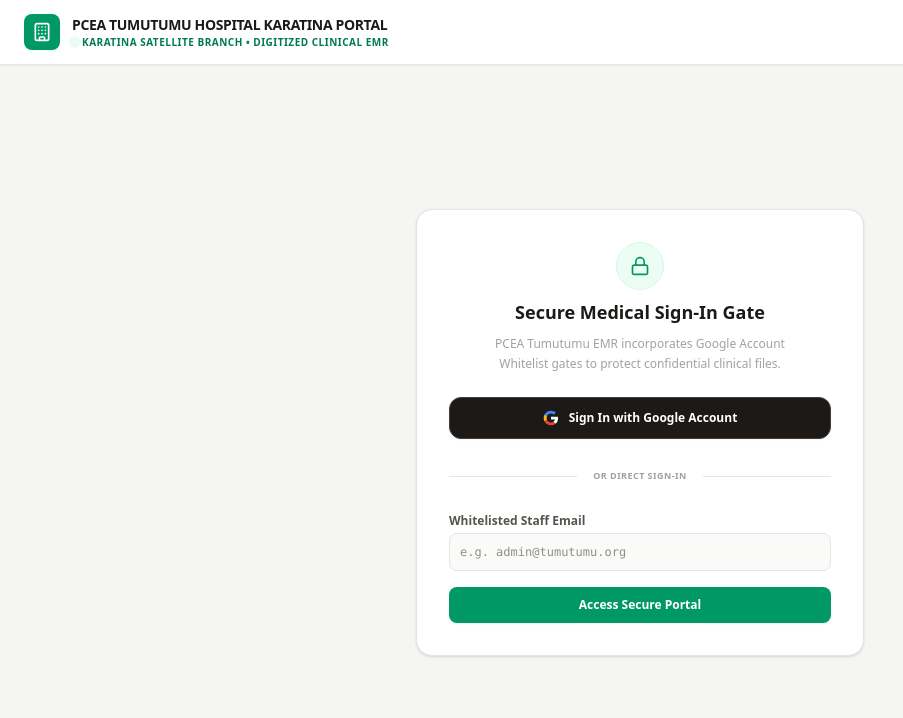
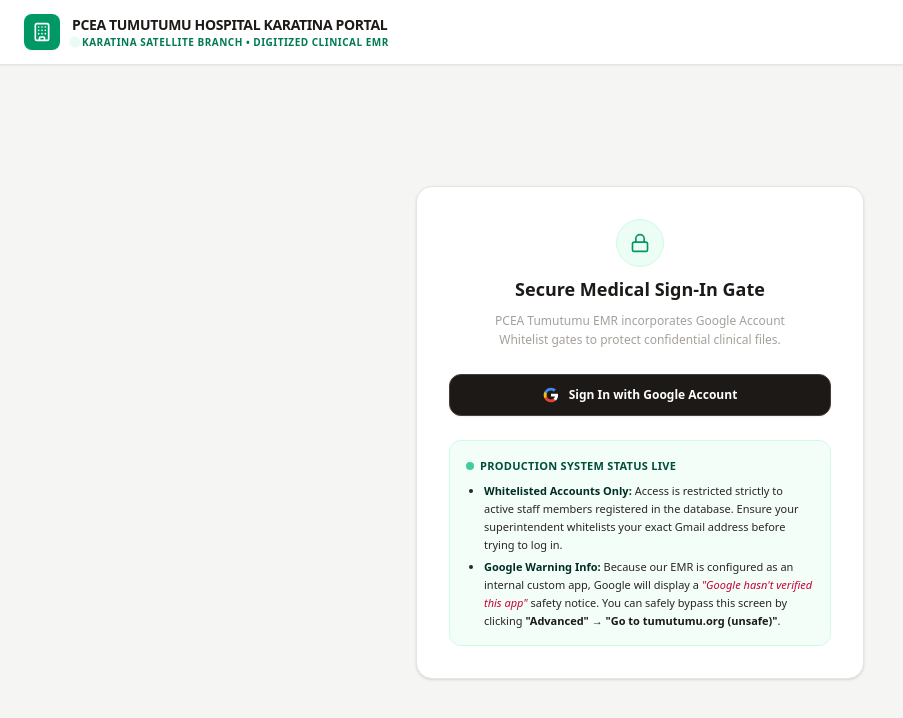
Before and after one commit to wangechigodfrey77-debug/PCEA-Tumutumu-Karatina-Branch-, a React (Vite) app: page / in a window 1280 px wide. Shown: the top 718 px of the page, without its empty margins (0-903 px from the left). Built offline with nearby package versions, Linux system fonts and the light colour scheme; no server answers.

Commit message:
feat: add production status guidance and lifecycle
Replace direct sign-in form with a production readiness panel, implement database protection logic to prevent seeding in production environments, and enable secure clearing of mock data for go-live.

```diff
--- a/src/App.tsx
+++ b/src/App.tsx
@@ -686,41 +686,21 @@ export default function App() {
                Sign In with Google Account
             </button>
 
-            <div className="relative flex py-1.5 items-center">
-              <div className="flex-grow border-t border-stone-200"></div>
-              <span className="flex-shrink mx-4 text-stone-400 text-[9px] uppercase font-bold tracking-wider">or direct sign-in</span>
-              <div className="flex-grow border-t border-stone-200"></div>
+            {/* Live Production Environment Guidance Panel */}
+            <div className="bg-emerald-50/55 border border-emerald-100 rounded-xl p-4 space-y-2 text-[11px] text-emerald-955 leading-relaxed">
+              <h3 className="font-bold flex items-center gap-1.5 text-emerald-900 uppercase tracking-wide">
+                <span className="w-2 h-2 rounded-full bg-emerald-500 animate-pulse"></span>
+                Production System Status Live
+              </h3>
+              <ul className="list-disc pl-4 space-y-1 ml-0.5">
+                <li>
+                  <strong className="text-emerald-950">Whitelisted Accounts Only:</strong> Access is restricted strictly to active staff members registered in the database. Ensure your superintendent whitelists your exact Gmail address before trying to log in.
+                </li>
+                <li>
+                  <strong className="text-emerald-950">Google Warning Info:</strong> Because our EMR is configured as an internal custom app, Google will display a <em className="italic text-rose-700">"Google hasn't verified this app"</em> safety notice. You can safely bypass this screen by clicking <strong className="font-semibold text-stone-900">"Advanced" → "Go to tumutumu.org (unsafe)"</strong>.
+                </li>
+              </ul>
             </div>
-
-            <form
-              onSubmit={(e) => {
-                e.preventDefault();
-                if (inputEmail.trim()) {
-                  setSessionEmail(inputEmail.trim());
-                } else {
-                  setLoginError('Please enter a valid whitelisted email address.');
-                }
-              }}
-              className="space-y-4 text-xs"
-            >
-              <div>
-                <label className="block text-xs font-semibold text-stone-600 mb-1">Whitelisted Staff Email</label>
-                <input
-                  type="email"
-                  required
-                  placeholder="e.g. admin@tumutumu.org"
-                  value={inputEmail}
-                  onChange={(e) => setInputEmail(e.target.value)}
-                  className="w-full bg-stone-50 border border-stone-200 rounded-lg p-2.5 text-xs focus:ring-1 focus:ring-emerald-500 outline-hidden font-mono"
-                />
-              </div>
-              <button
-                type="submit"
-                className="w-full bg-emerald-600 text-white hover:bg-emerald-700 py-2.5 rounded-lg text-xs font-bold transition-all shadow-xs cursor-pointer"
-              >
-                Access Secure Portal
-              </button>
-            </form>
           </div>
         </div>
       ) : (
--- a/src/components/AdminDashboard.tsx
+++ b/src/components/AdminDashboard.tsx
@@ -978,7 +978,8 @@ export function AdminDashboard({
       {/* D. SECURE EMAIL WHITELIST MANAGER SCREEN */}
       {activeAdminSub === 'whitelist' && (
         <div id="admin-whitelist-submodule" className="grid grid-cols-1 lg:grid-cols-3 gap-6">
-          <div className="bg-white p-6 rounded-xl border border-stone-200 shadow-sm leading-relaxed h-fit">
+          <div className="space-y-6 h-fit">
+            <div className="bg-white p-6 rounded-xl border border-stone-200 shadow-sm leading-relaxed">
               <h3 className="text-sm font-semibold text-stone-800 mb-4 flex items-center gap-2">
                 <ShieldAlert className="w-4.5 h-4.5 text-emerald-600" />
                 Whitelist New Account Email
@@ -1030,11 +1031,44 @@ export function AdminDashboard({
                 <button
                   id="btn-add-whitelist-submit"
                   type="submit"
-                className="w-full bg-emerald-600 hover:bg-emerald-700 text-white font-medium py-2 rounded-lg transition-all"
+                  className="w-full bg-emerald-600 hover:bg-emerald-700 text-white font-medium py-2 rounded-lg transition-all cursor-pointer"
                 >
                   Whitelist Account Email
                 </button>
               </form>
+            </div>
+
+            {/* Go-Live Database Purge Tool */}
+            {onClearTestDataToGoLive && (
+              <div className="bg-rose-50/70 border border-rose-200 rounded-xl p-5 space-y-3 shadow-xs">
+                <h3 className="text-xs font-bold text-rose-950 uppercase tracking-wider flex items-center gap-1.5">
+                  <span className="w-2 h-2 rounded-full bg-rose-600 animate-pulse"></span>
+                  Database Go-Live Control
+                </h3>
+                <p className="text-[11px] text-rose-900 leading-relaxed">
+                  Ready for live clinical deployment? Click below to delete all mock patients, lab diagnostic results, messages, appointments, expenses, and trial accounts permanently.
+                </p>
+                <div className="border-t border-rose-200/60 my-1"></div>
+                <p className="text-[10px] text-rose-800 leading-relaxed font-semibold">
+                  🔒 Note: Your active administrative email ({currentUserEmail}) and developer accounts will remain whitelisted to preserve your secure superintendent access.
+                </p>
+                <button
+                  id="btn-purge-test-data"
+                  onClick={() => {
+                    const confirmPurge = confirm(
+                      "CRITICAL WARNING:\n\nAre you absolutely sure you want to PERMANENTLY DELETE all test patient files, lab diagnostic results, messages, appointments, expenses, and trial staff accounts?\n\nThis operation will place your database into a clean, empty state ready for live production and CANNOT be undone."
+                    );
+                    if (confirmPurge) {
+                      onClearTestDataToGoLive();
+                    }
+                  }}
+                  className="w-full bg-rose-600 hover:bg-rose-700 text-white font-bold py-2 rounded-lg text-xs transition-all shadow-xs flex items-center justify-center gap-1.5 cursor-pointer"
+                >
+                  <Trash className="w-3.5 h-3.5" />
+                  Initialize Clean Production Database
+                </button>
+              </div>
+            )}
           </div>
 
           <div className="bg-white p-6 rounded-xl border border-stone-200 lg:col-span-2 space-y-4">
--- a/src/dbService.ts
+++ b/src/dbService.ts
@@ -2,6 +2,7 @@ import {
   collection,
   doc,
   setDoc,
+  getDoc,
   deleteDoc,
   onSnapshot,
   getDocs,
@@ -41,7 +42,20 @@ import {
 // This allows reviewers to immediately see data populate in Firestore!
 // -------------------------------------------------------------
 export async function seedDatabaseIfEmpty() {
-  // Always clear any remnants of production live mode as requested
+  try {
+    const statusDoc = await getDoc(doc(db, 'system_config', 'status'));
+    if (statusDoc.exists() && statusDoc.data()?.isProductionLive === true) {
+      console.log('Database is in Production Live state (Firestore). Skipping database seeding.');
+      if (typeof window !== 'undefined') {
+        localStorage.setItem('hosp_is_production_live', 'true');
+      }
+      return;
+    }
+  } catch (err) {
+    console.warn('Error reading system_config status, proceeding with default bootstrapping check:', err);
+  }
+
+  // If not live, ensure local storage and firestore configurations are clean
   if (typeof window !== 'undefined') {
     localStorage.removeItem('hosp_is_production_live');
   }
@@ -266,10 +280,73 @@ export async function forceResetToPristineSeeds() {
 }
 
 /**
- * Deprecated. Transitions the database to a completely blank Live Production state is removed.
+ * Safely clears all clinical and mock user data to transition the system to a clean production space.
+ * Retains essential lookups (the 372-drug Pharmacy Items list and core Whitelist administrators).
  */
 export async function clearAllTestDataToGoLive() {
-  console.log('clearAllTestDataToGoLive function called but deactivated.');
+  // 1. Mark database as production live in Firestore so that it is never re-seeded
+  try {
+    const statusRef = doc(db, 'system_config', 'status');
+    await setDoc(statusRef, { isProductionLive: true });
+    console.log('System system_config/status set to isProductionLive: true successfully.');
+    if (typeof window !== 'undefined') {
+      localStorage.setItem('hosp_is_production_live', 'true');
+    }
+  } catch (err: any) {
+    console.error('Failed to set system_config/status in Firestore:', err?.message || err);
+  }
+
+  // 2. Clear all transactional/test data collections
+  const collectionsToClear = [
+    'patients',
+    'labTests',
+    'medicationDispenses',
+    'dutyAllocations',
+    'leaveRequests',
+    'messages',
+    'appointments',
+    'expenses'
+  ];
+
+  for (const name of collectionsToClear) {
+    try {
+      const snap = await getDocs(collection(db, name));
+      if (!snap.empty) {
+        const batch = writeBatch(db);
+        snap.forEach((document) => {
+          batch.delete(document.ref);
+        });
+        await batch.commit();
+        console.log(`Successfully cleared collection "${name}".`);
+      }
+    } catch (err: any) {
+      console.warn(`Error clearing collection "${name}" during Go Live: `, err?.message || err);
+    }
+  }
+
+  // 3. Keep `/whitelist` but delete trial accounts (Mary Wangari, James Kinyua, Peter Kagiri, Susan Muthoni)
+  // Let's keep gmaurice101@gmail.com and wangechigodfrey77@gmail.com and admin@tumutumu.org
+  try {
+    const wlSnap = await getDocs(collection(db, 'whitelist'));
+    if (!wlSnap.empty) {
+      const batch = writeBatch(db);
+      let deletedCount = 0;
+      wlSnap.forEach((doc) => {
+        const email = doc.id.toLowerCase().trim();
+        const preserveList = ['gmaurice101@gmail.com', 'admin@tumutumu.org', 'wangechigodfrey77@gmail.com'];
+        if (!preserveList.includes(email)) {
+          batch.delete(doc.ref);
+          deletedCount++;
+        }
+      });
+      if (deletedCount > 0) {
+        await batch.commit();
+        console.log(`Successfully removed ${deletedCount} trial staff emails from whitelist.`);
+      }
+    }
+  } catch (err: any) {
+    console.warn('Error trimming whitelist of trial accounts during Go Live: ', err?.message || err);
+  }
 }
 
 // -------------------------------------------------------------
```
Lines whose indentation alone changed are shown as unchanged.
